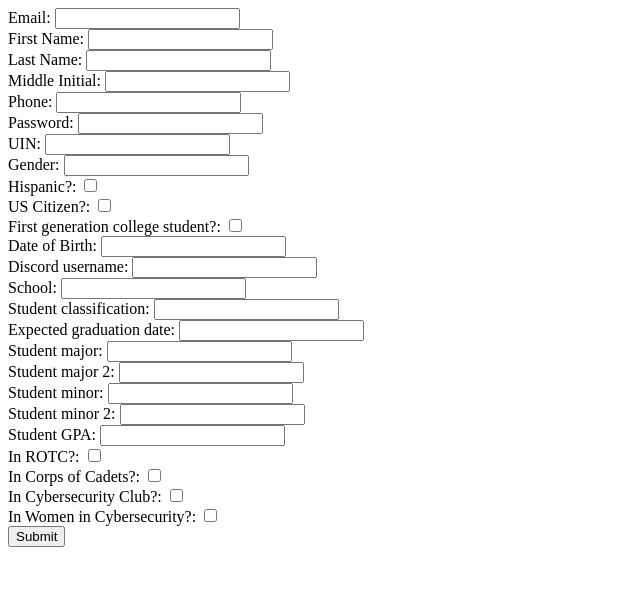
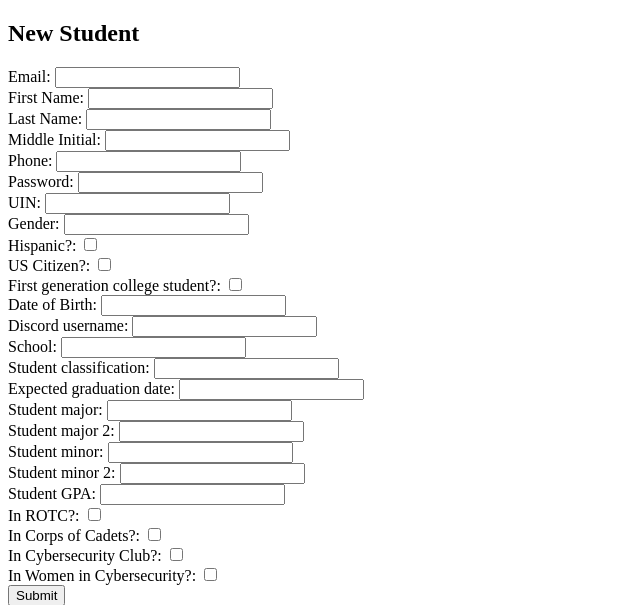
Before and after one commit to ericlove02/CSCE310-Project, a PHP site: page /new_student.php in a window 1280 px wide. Shown: the top 605 px of the page, without its empty margins (0-640 px from the left). Run offline with PHP 8.4, Linux system fonts and the light colour scheme.

Commit message:
Add title to new student page

```diff
--- a/new_student.php
+++ b/new_student.php
@@ -87,7 +87,7 @@ function checkboxToInt($val)
 function createInput($key, $label)
 {
     // echo "<label for=\"$key\">${label}</label><br> <input type=\"text\" name=\"${key}\"><br>";
-    echo "${label}: <input type=\"text\" name=\"${key}\"><br>";
+    echo "${label}: <input type=\"text\" name=\"${key}\" required><br>";
 }
 
 function createCheckbox($key, $label)
@@ -100,9 +100,11 @@ function createCheckbox($key, $label)
 
 <!DOCTYPE html>
 <html>
-
+<head>
+    <title>New student</title>
+</head>
 <body>
-
+    <h2>New Student</h2>
     <form method="post">
         <?php
 
```
